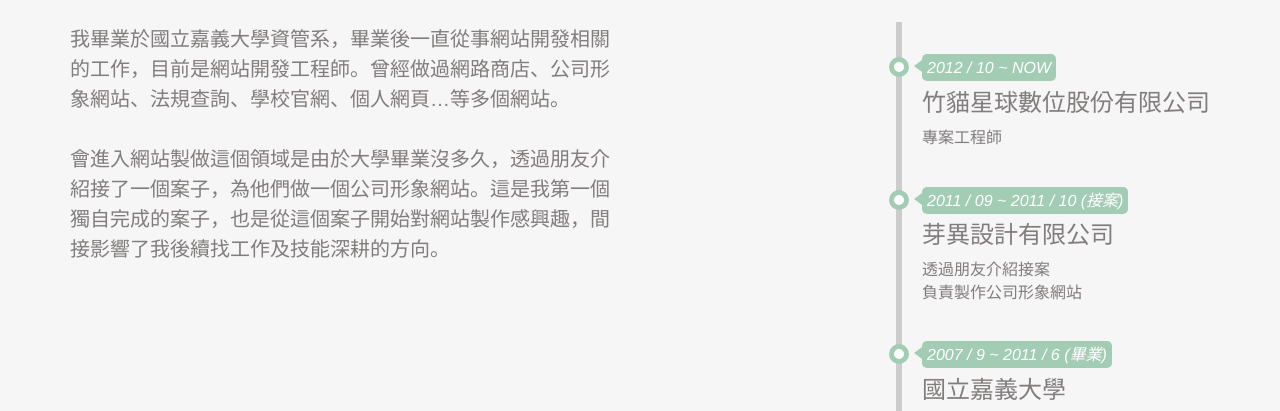
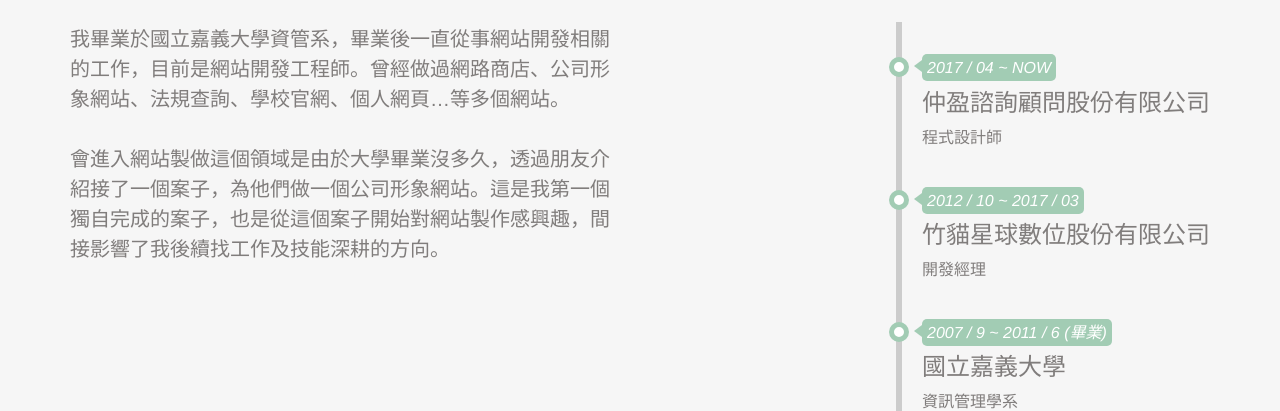
Before and after one commit to jenny05322/jenny05322.github.io, a plain HTML site: page index.html in a window 1280 px wide. Shown: the part 378-789 px from the top of the page. Drawn offline with nearby package versions, Linux system fonts and the light colour scheme.

Commit message:
更新個人經歷

```diff
--- a/index.html
+++ b/index.html
@@ -67,14 +67,14 @@
                         <h2>EDUCATION & JOBS</h2>
                         <div class="timeline">
                             <div class="timeline-event">
-                                <em class="event-date">2012 / 10 ~ NOW</em>
-                                <h3 class="event-name">竹貓星球數位股份有限公司</h3>
-                                <p class="event-description">專案工程師</p>
+                                <em class="event-date">2017 / 04 ~ NOW</em>
+                                <h3 class="event-name">仲盈諮詢顧問股份有限公司</h3>
+                                <p class="event-description">程式設計師</p>
                             </div>
                             <div class="timeline-event">
-                                <em class="event-date">2011 / 09 ~ 2011 / 10 (接案)</em>
-                                <h3 class="event-name">芽異設計有限公司</h3>
-                                <p class="event-description">透過朋友介紹接案<br>負責製作公司形象網站</p>
+                                <em class="event-date">2012 / 10 ~ 2017 / 03</em>
+                                <h3 class="event-name">竹貓星球數位股份有限公司</h3>
+                                <p class="event-description">開發經理</p>
                             </div>
                             <div class="timeline-event">
                                 <em class="event-date">2007 / 9 ~ 2011 / 6 (畢業)</em>
```
